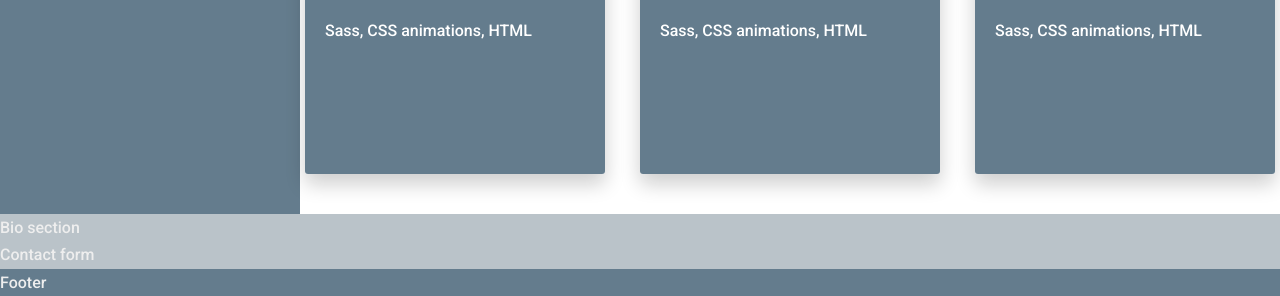
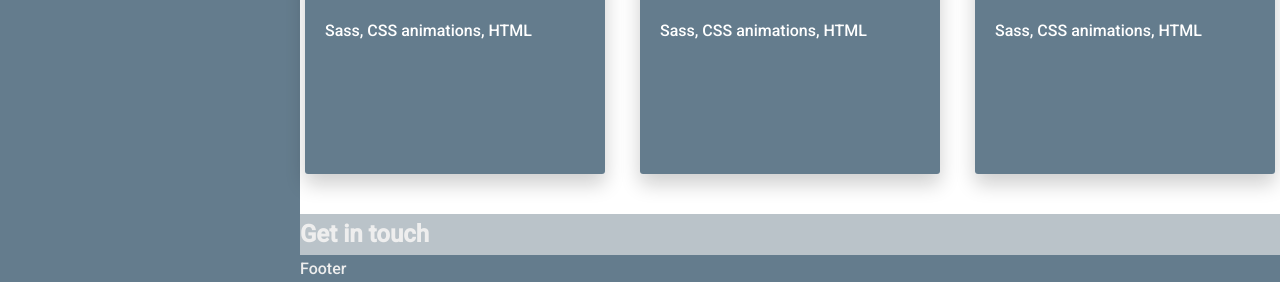
Before and after one commit to JonathonMoore1/Web_Portfolio, a website: page index.html in a window 1280 px wide. Shown: the part 2224-2520 px from the top of the page. Drawn offline with Linux system fonts and the light colour scheme.

Commit message:
Fixed yet another grid issue

```diff
--- a/index.html
+++ b/index.html
@@ -154,30 +154,20 @@
                     </div>
                 </div>
             </div>
-            <!-- <div class="project-card">
+        </section>
+        <section class="section-contact">
+            <div class="heading__primary">
+                <h1>Get in touch</h1>
+            </div>
+        </section>
 
+        <footer class="footer">Footer</footer>
+        <!-- </main> -->
 
-                                    <img src="#" alt="hi" class="project-card__img">
-                                    <div class="project-info">
-                                        <div class="project-info__title">
-                                            <h3>Ancestry.nom</h3>
-                                        </div>
-                                        <div class="project-info__tech">
-                                            <p>Express, MongoDB, React, Passport.js</p>
-                                        </div>
-                                    </div>
-
-
-            <!-- </div> -->
     </div>
 
-    </section>
+    <!-- <section class="section-bio">Bio section</section> -->
 
-    <section class="section-bio">Bio section</section>
-    <section class="section-contact">Contact form</section>
-    <footer class="footer">Footer</footer>
-    <!-- </main> -->
-    </div>
 </body>
 
 </html>
--- a/sass/_base.scss
+++ b/sass/_base.scss
@@ -26,9 +26,5 @@ body {
 .container {
     display: grid;
     grid-template-rows: 100vh repeat(5, min-content);
-    grid-template-columns: [sidebar-start] 30rem [sidebar-end full-start] 1fr [section-start] repeat(5, minmax(min-content, 20rem)) [section-end] 1fr [full-end];
-    // grid-template-columns: [sidebar-start] 30rem [sidebar-end main-start] repeat(4, 1fr) [main-end];
-    // height: auto;
-    // background-color: $color-primary-dark;
-    // border-left: 2px solid $color-text-green;
+    grid-template-columns: [sidebar-start] 30rem [sidebar-end full-start] 1fr [section-start] repeat(5, minmax(min-content, 25rem)) [section-end] 1fr [full-end];
 }
--- a/sass/_home.scss
+++ b/sass/_home.scss
@@ -175,18 +175,18 @@
 
 }
 
-.section-bio {
-  color: $color-text-light;
-  background-color: $color-winter-background;
+// .section-bio {
+//   color: $color-text-light;
+//   background-color: $color-winter-background;
 
-  grid-column: full-start / full-end;
-}
+//   grid-column: full-start / full-end;
+// }
 
 .section-contact {
   color: $color-text-light;
   background-color: $color-winter-background;
 
-  grid-column: full-start / full-end;
+  grid-column: section-start / section-end;
 }
 
 .footer {
```
Also changed, not shown: css/style.css.
